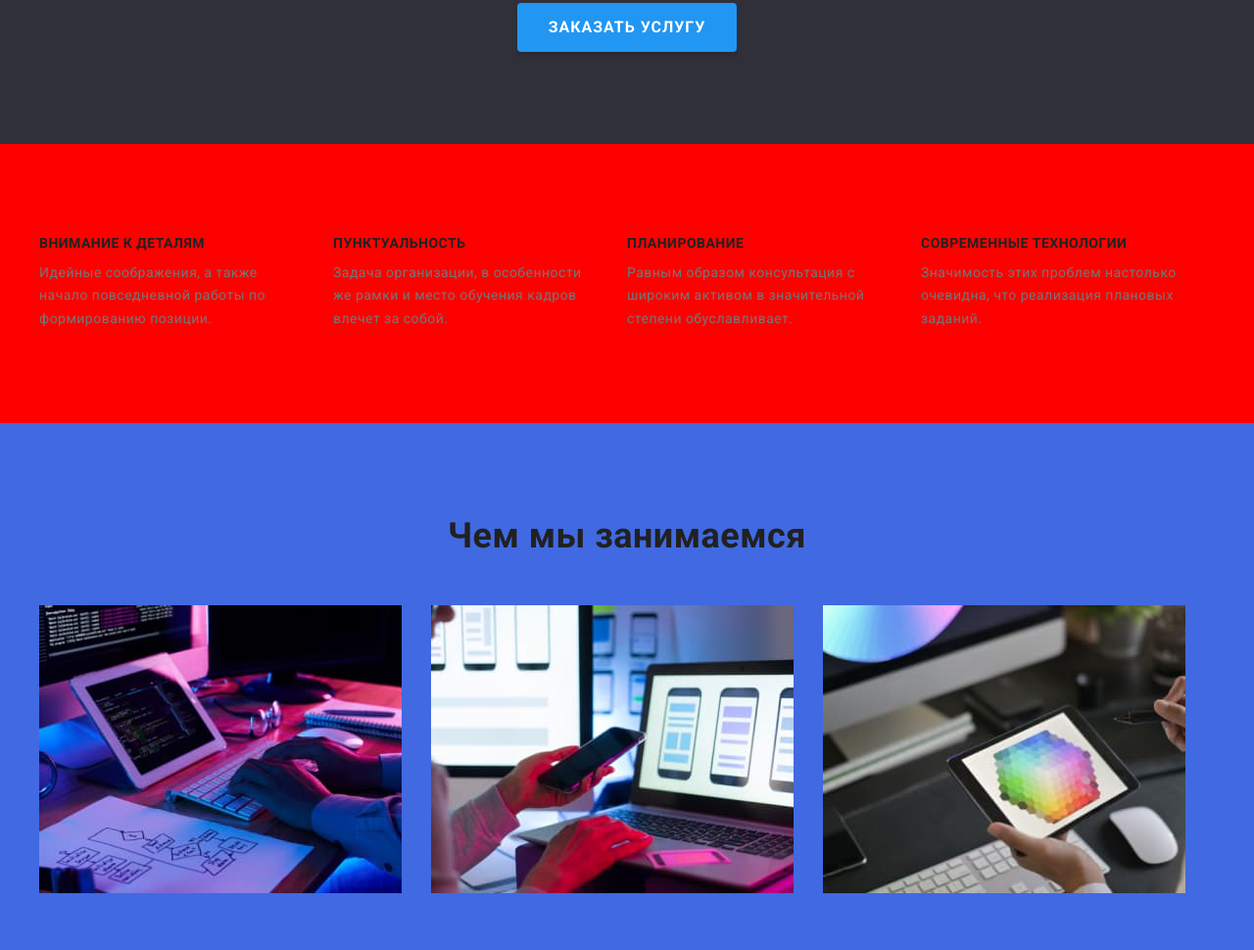
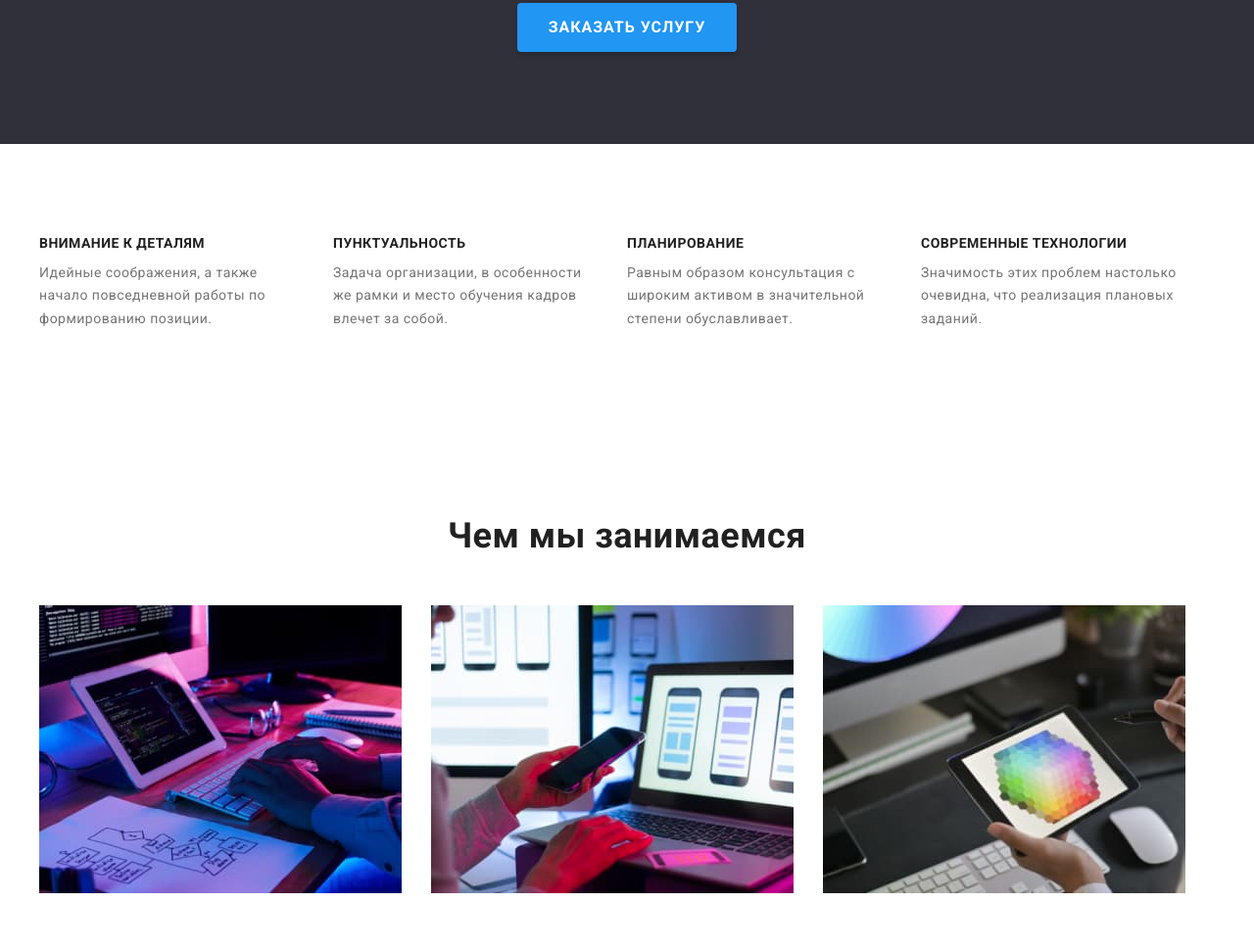
Before and after one commit to ElenaLomaka/goit-markup-hw-03, a plain HTML site: page index.html in a window 1280 px wide. Shown: the part 322-1292 px from the top of the page at 98% size. Drawn offline with nearby package versions, Linux system fonts and the light colour scheme.

Commit message:
Добавляет стили

```diff
--- a/css/styles.css
+++ b/css/styles.css
@@ -172,10 +172,6 @@ img {
 
 /*Особенности и чем мы занимаемся*/
 
-.features {
-  background-color: red;
-}
-
 .visually-hidden {
   position: absolute;
   width: 1px;
@@ -230,7 +226,6 @@ img {
 }
 /*Чем мы занимаемся*/
 .image-items {
-  background-color: royalblue;
   display: flex;
 }
 
```
